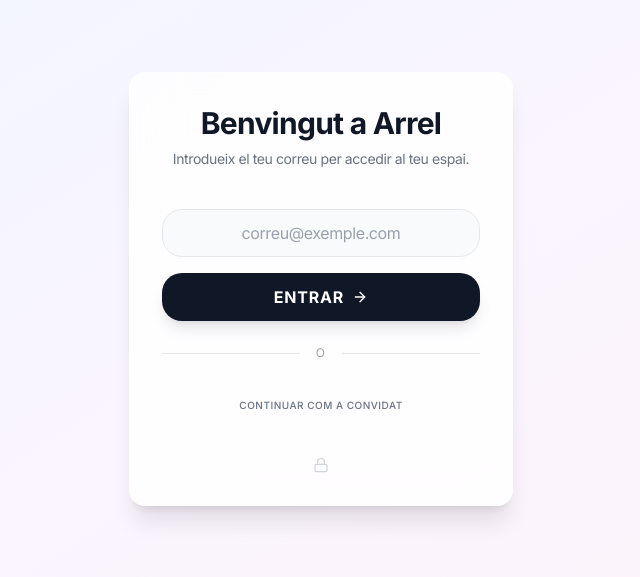
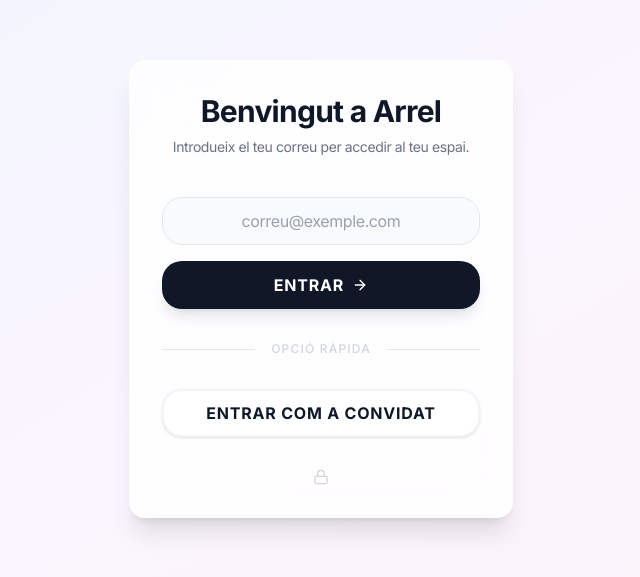
Before and after one commit to sergicas/arrel, a React (Vite) app: page /login in a window 1280 px wide. Shown: the part 111-688 px from the top of the page, without its empty margins (319-959 px from the left). Built offline with nearby package versions, Linux system fonts and the light colour scheme; no server answers.

Commit message:
UX: Enhanced Guest Flow visibility and messaging

```diff
--- a/src/pages/Login.jsx
+++ b/src/pages/Login.jsx
@@ -64,9 +64,9 @@
                         {!loading && <ArrowRight size={16} />}
                     </button>
 
-                    <div className="relative flex py-2 items-center">
+                    <div className="relative flex py-4 items-center">
                         <div className="flex-grow border-t border-gray-200"></div>
-                        <span className="flex-shrink-0 mx-4 text-gray-400 text-xs uppercase tracking-widest">o</span>
+                        <span className="flex-shrink-0 mx-4 text-gray-300 text-xs font-medium uppercase tracking-widest">Opció Ràpida</span>
                         <div className="flex-grow border-t border-gray-200"></div>
                     </div>
 
@@ -76,9 +76,9 @@
                             enterAsGuest();
                             navigate('/dashboard');
                         }}
-                        className="w-full h-10 bg-transparent text-gray-500 font-medium uppercase tracking-wider rounded-lg flex items-center justify-center gap-2 hover:bg-gray-50 hover:text-gray-900 transition-all text-[10px]"
+                        className="w-full h-12 bg-white text-gray-900 border-2 border-gray-100 font-bold uppercase tracking-wider rounded-lg flex items-center justify-center gap-2 hover:border-gray-900 hover:bg-gray-50 transition-all shadow-sm hover:shadow-md"
                     >
-                        Continuar com a convidat
+                        Entrar com a Convidat
                     </button>
                 </form>
 
--- a/src/pages/Resultats.jsx
+++ b/src/pages/Resultats.jsx
@@ -153,9 +153,9 @@
                     {/* CTA / LOCK (Improved Flow) */}
                     {!session && (
                         <div className="mt-8 p-6 bg-gray-50 rounded-2xl border border-gray-200 text-center">
-                            <h3 className="font-bold text-lg text-gray-900 mb-2">Què he de fer ara?</h3>
+                            <h3 className="font-bold text-lg text-gray-900 mb-2">Resultats preparats</h3>
                             <p className="text-gray-500 mb-6 text-sm max-w-md mx-auto">
-                                Tens dues opcions. Pots veure el teu pla d'acció immediatament o guardar els resultats per no perdre'ls.
+                                No et demanarem cap registre. Pots veure el teu pla ara mateix.
                             </p>
 
                             <div className="flex flex-col sm:flex-row gap-4 justify-center">
```
Also changed, not shown: 1 other file (tests, documents, lock files or other folders).
